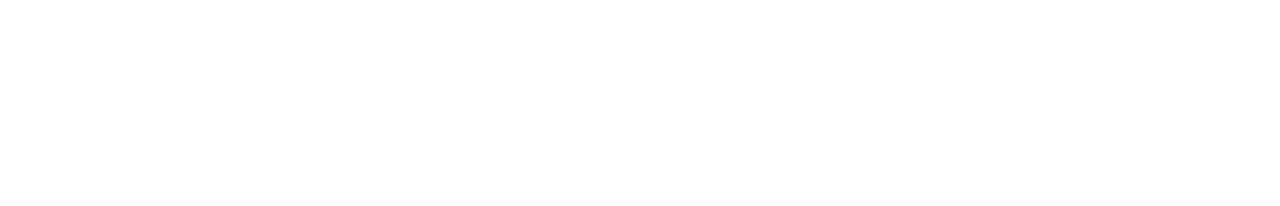
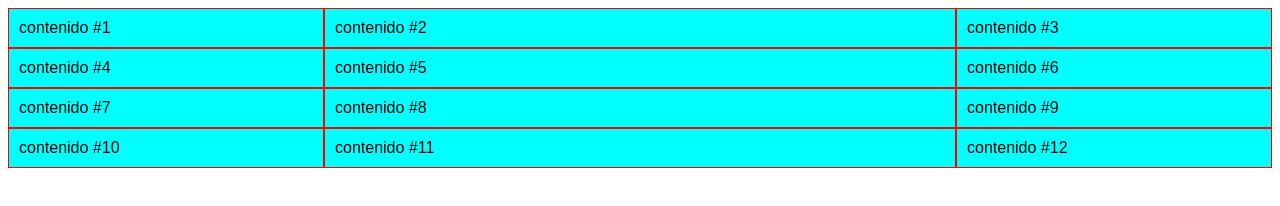
Before and after one commit to satoshi9394/html-css, a plain HTML site: page Css-grid-Layout/columnas/index.html in a window 1280 px wide. Drawn offline with Linux system fonts and the light colour scheme.

Commit message:
filas y columnas

```diff
--- a/Css-grid-Layout/columnas/index.html
+++ b/Css-grid-Layout/columnas/index.html
@@ -0,0 +1,38 @@
+<!DOCTYPE html>
+<html lang="en">
+<head>
+  <meta charset="UTF-8">
+  <meta name="viewport" content="width=device-width, initial-scale=1.0">
+  <title>Document</title>
+  <style>
+    body {
+      font-family: Arial, Helvetica, sans-serif;
+    }
+    .container{
+      display: grid;
+      grid-template-columns: 25% 50% 25%;
+    }
+    .item{
+      background: cyan;
+      padding: 10px;
+      border: 1px solid red;
+    }
+  </style>
+</head>
+<body>
+  <section class="container">
+    <div class="item">contenido #1</div>
+    <div class="item">contenido #2</div>
+    <div class="item">contenido #3</div>
+    <div class="item">contenido #4</div>
+    <div class="item">contenido #5</div>
+    <div class="item">contenido #6</div>
+    <div class="item">contenido #7</div>
+    <div class="item">contenido #8</div>
+    <div class="item">contenido #9</div>
+    <div class="item">contenido #10</div>
+    <div class="item">contenido #11</div>
+    <div class="item">contenido #12</div>
+  </section>
+</body>
+</html>
```
Also changed, not shown: Css-grid-Layout/filas/index.html (renamed from Css-grid-Layout/columnas/columna/index.html, +5 -1 lines).
